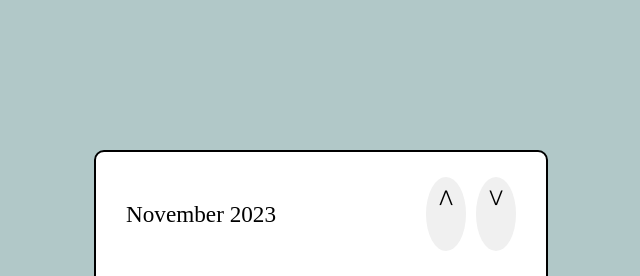
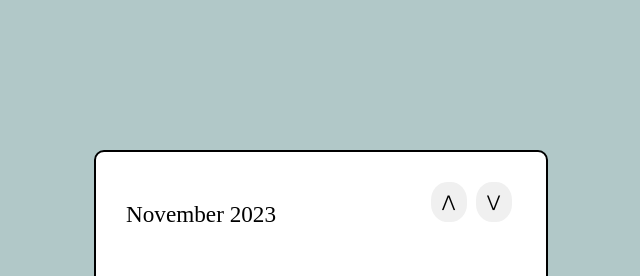
Before and after one commit to Hotsoup22/calendar_Javascript, a plain HTML site: page index.html in a window 1280 px wide. Shown: the top 276 px of the page, without its empty margins (319-959 px from the left). Drawn offline with Linux system fonts and the light colour scheme.

Commit message:
formatted document and changed cheveron button margin

```diff
--- a/style.css
+++ b/style.css
@@ -28,9 +28,11 @@ nav {
   width: 90px;
 }
 .cheveron {
-  border-radius: 450%;
+  border-radius: 45%;
   line-height: 40px;
   text-align: center;
+  margin: 5%;
+  height: 40px;
   background-color: rgb(240, 240, 240);
   width: 40px;
   cursor: pointer;
```
Also changed, not shown: script.js (+8 -17 lines).
